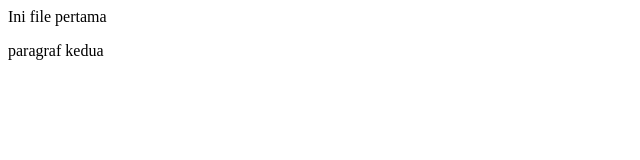
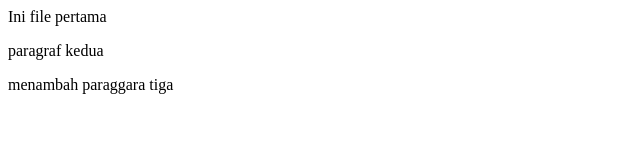
Before and after one commit to afitnene/repo-1, a plain HTML site: page index.html in a window 1280 px wide. Shown: the whole page, without its empty margins (0-640 px from the left). Drawn offline with Linux system fonts and the light colour scheme.

Commit message:
menambah paragraf tiga

```diff
--- a/index.html
+++ b/index.html
@@ -1,2 +1,3 @@
 <p> Ini file pertama</p>
 <p> paragraf kedua </p>
+<p> menambah paraggara tiga </p>
```
